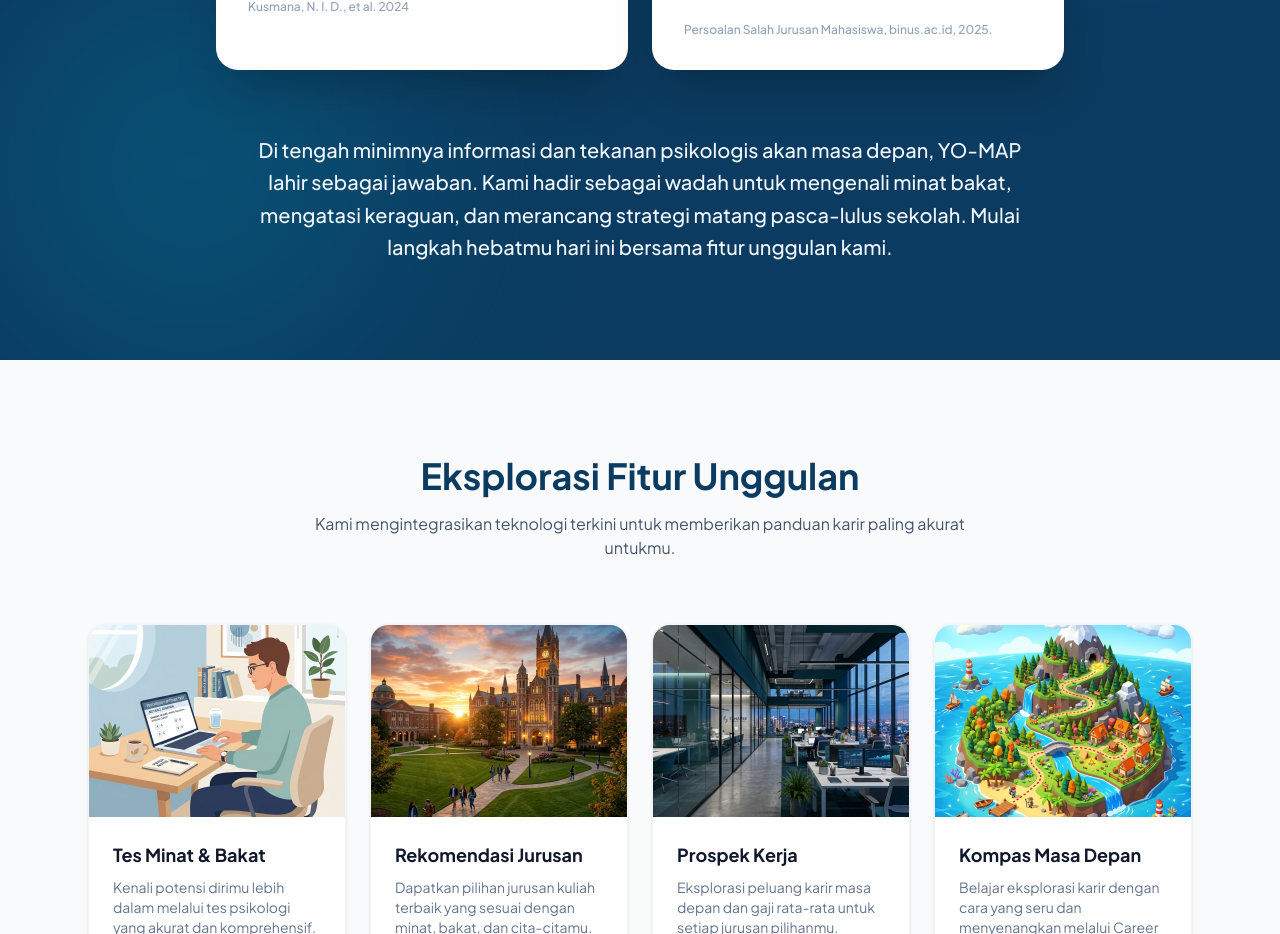
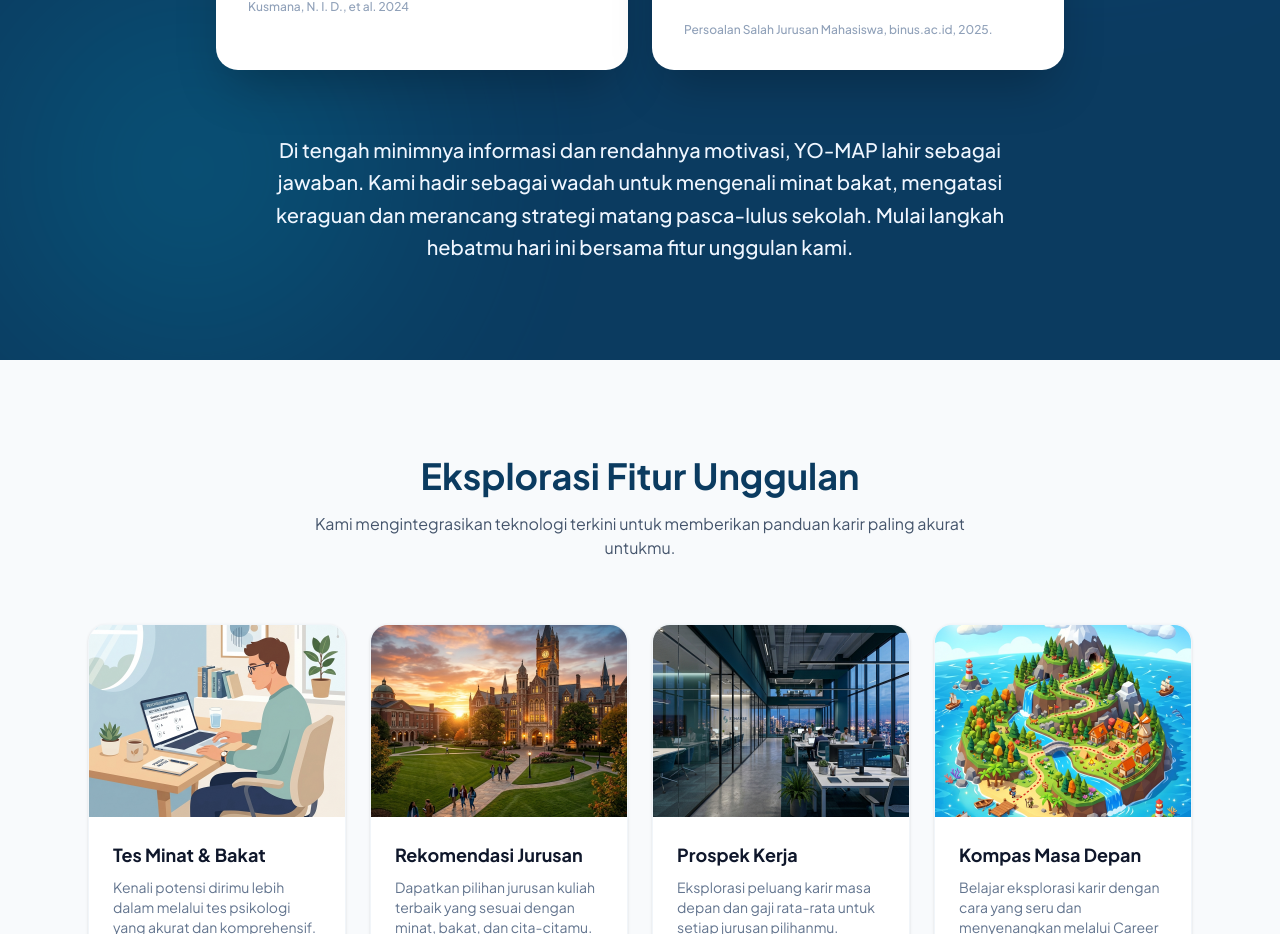
Before and after one commit to Ulfakhairinaa/Eunike_Publikum, a Next.js app: page / in a window 1280 px wide. Shown: the part 1480-2414 px from the top of the page. Built offline with nearby package versions, Linux system fonts and the light colour scheme.

Commit message:
Update text in LandingSection about us

```diff
--- a/src/components/sections/LandingSection.tsx
+++ b/src/components/sections/LandingSection.tsx
@@ -149,7 +149,7 @@ export const LandingSection = () => {
           </div>
 
           <p className="text-lg md:text-xl text-blue-50 font-medium leading-relaxed max-w-3xl mx-auto">
-            Di tengah minimnya informasi dan tekanan psikologis akan masa depan, YO-MAP lahir sebagai jawaban. Kami hadir sebagai wadah untuk mengenali minat bakat, mengatasi keraguan, dan merancang strategi matang pasca-lulus sekolah. Mulai langkah hebatmu hari ini bersama fitur unggulan kami.
+            Di tengah minimnya informasi dan rendahnya motivasi, YO-MAP lahir sebagai jawaban. Kami hadir sebagai wadah untuk mengenali minat bakat, mengatasi keraguan dan merancang strategi matang pasca-lulus sekolah. Mulai langkah hebatmu hari ini bersama fitur unggulan kami.
           </p>
         </div>
       </section>
```
